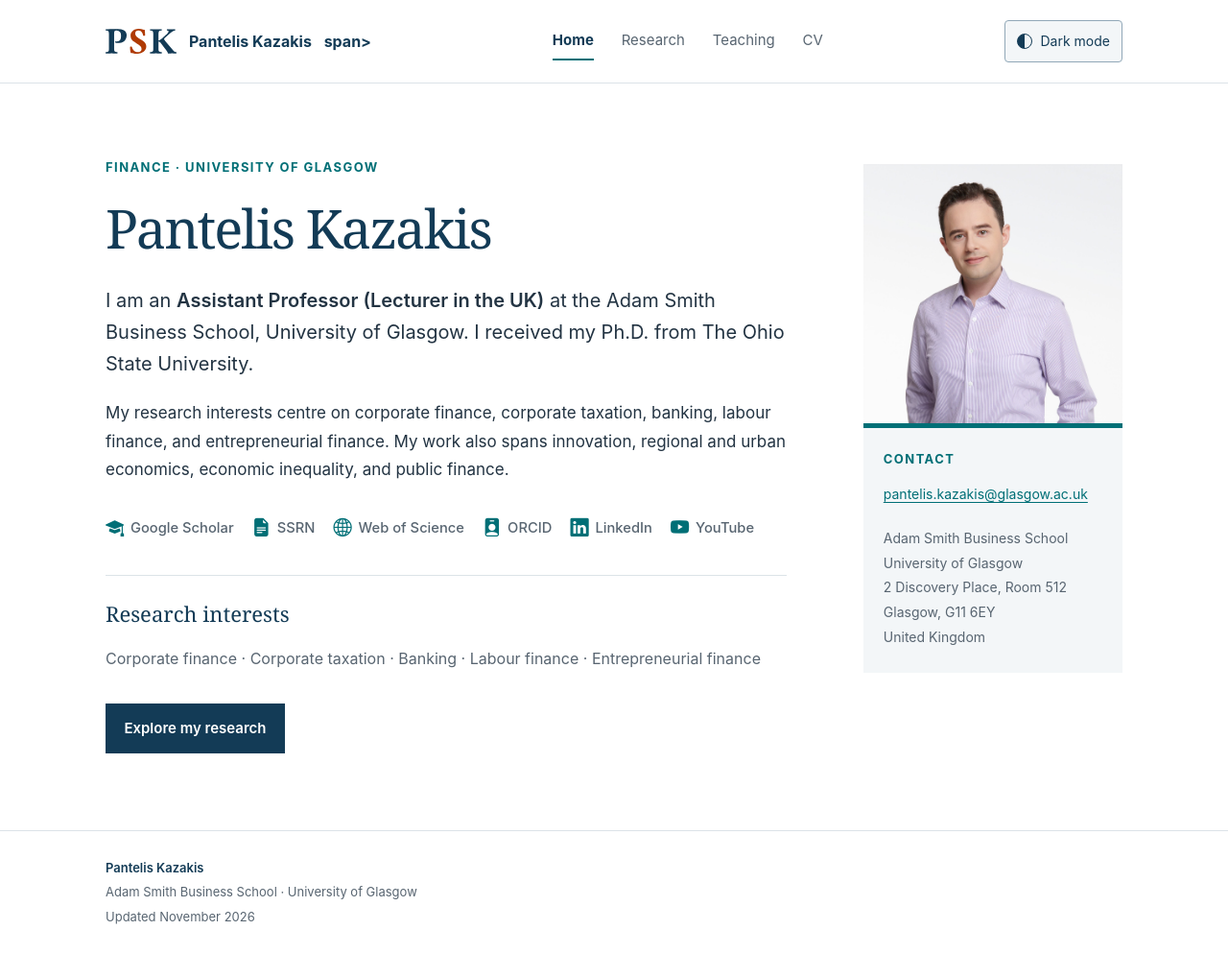
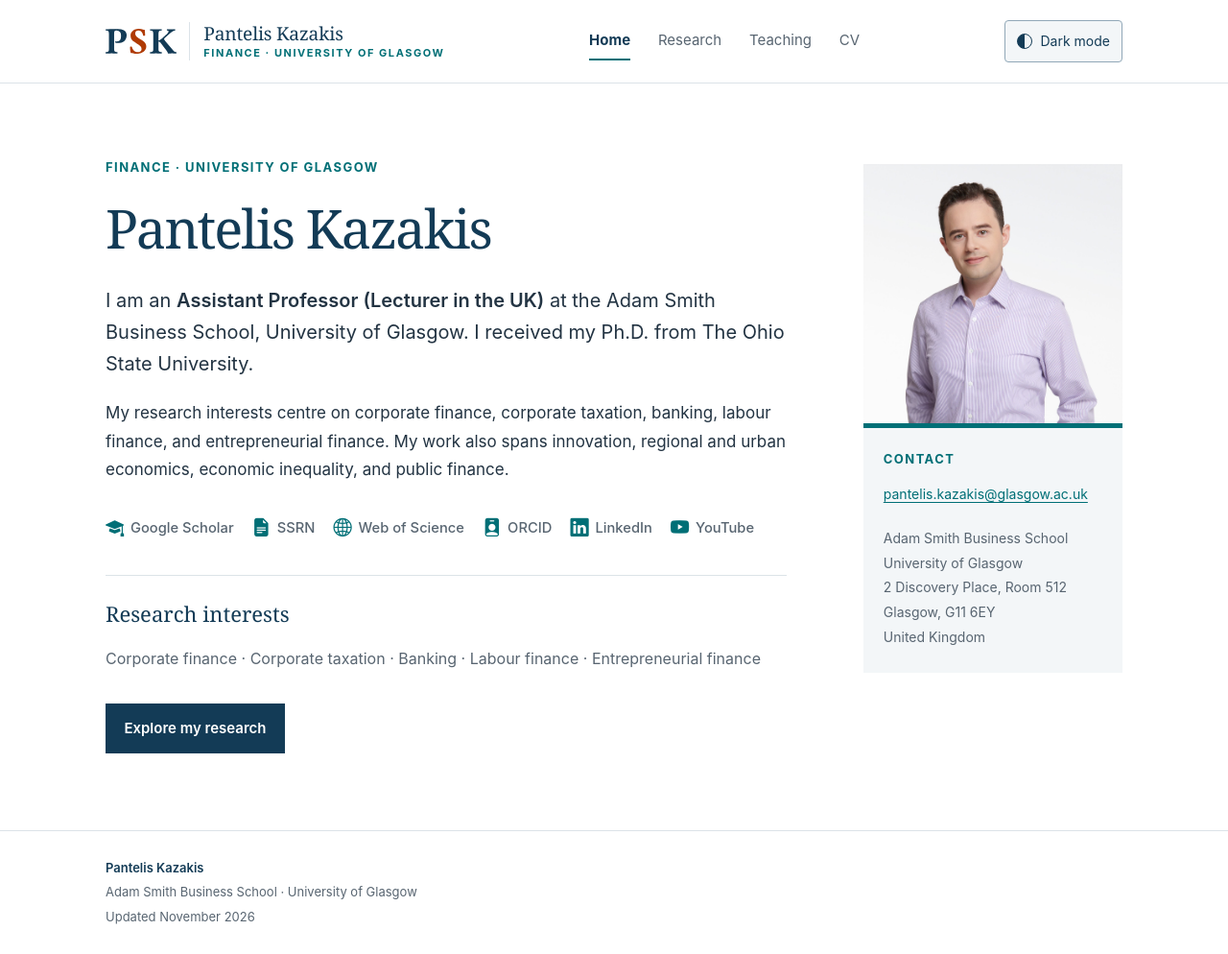
Before and after one commit to panteliskazakis/panteliskazakis.github.io, a Jekyll site: the page built from index.md, in a window 1280 px wide and 994 px high. Shown: the whole window at 96% size. Built offline with Jekyll 4.4.1, drawn with Linux system fonts in a browser that asks for light colours.

Commit message:
Add files via upload

```diff
--- a/_layouts/default.html
+++ b/_layouts/default.html
@@ -31,13 +31,14 @@
   <a class="identity" href="{{ '/' | relative_url }}">
     <img class="brand-logo brand-logo-light"
         src="{{ '/assets/logo-psk-light.svg' | relative_url }}"
-        alt=""
-        width="86" height="30">
+        alt="" width="86" height="30">
     <img class="brand-logo brand-logo-dark"
-       src="{{ '/assets/logo-psk-dark.svg' | relative_url }}"
-       alt=""
-       width="86" height="30">
-    <span>Pantelis Kazakis</span>span>
+        src="{{ '/assets/logo-psk-dark.svg' | relative_url }}"
+        alt="" width="86" height="30">
+    <span class="identity-text">
+      <span class="identity-name">Pantelis Kazakis</span>
+      <span class="identity-role">Finance · University of Glasgow</span>
+    </span>
   </a>
       <nav aria-label="Main navigation">
         <a href="{{ '/' | relative_url }}"{% if page.title == 'Home' %} aria-current="page"{% endif %}>Home</a>
```
